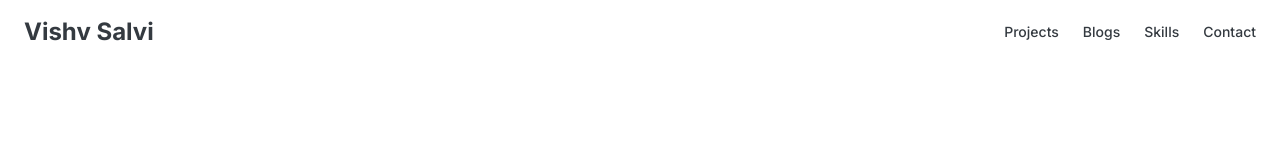
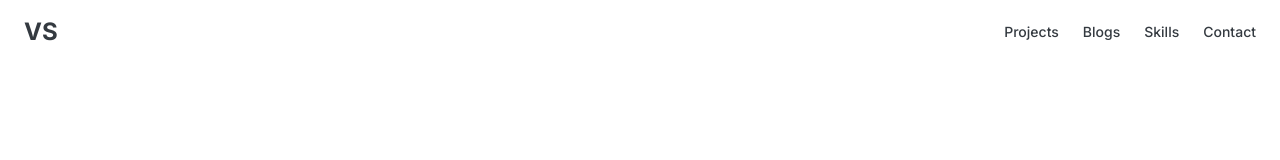
Before and after one commit to Vishvsalvi/Portfolio_frontend, a Next.js app: page / in a window 1280 px wide. Shown: the top 160 px of the page. Built offline with nearby package versions, Linux system fonts and the light colour scheme.

Commit message:
Changed the name from navbar

```diff
--- a/src/app/components/component/portfoliowebsite.jsx
+++ b/src/app/components/component/portfoliowebsite.jsx
@@ -102,7 +102,7 @@ export default function Portfoliowebsite() {
       <header className="px-4 lg:px-6 h-16 flex items-center bg-white">
         <Link className="flex items-center justify-center" href="#">
           <span className="text-2xl font-bold text-[#343A40] bg-clip-text">
-            Vishv Salvi
+            VS
           </span>
         </Link>
         <nav className="ml-auto flex gap-4 sm:gap-6">
```
